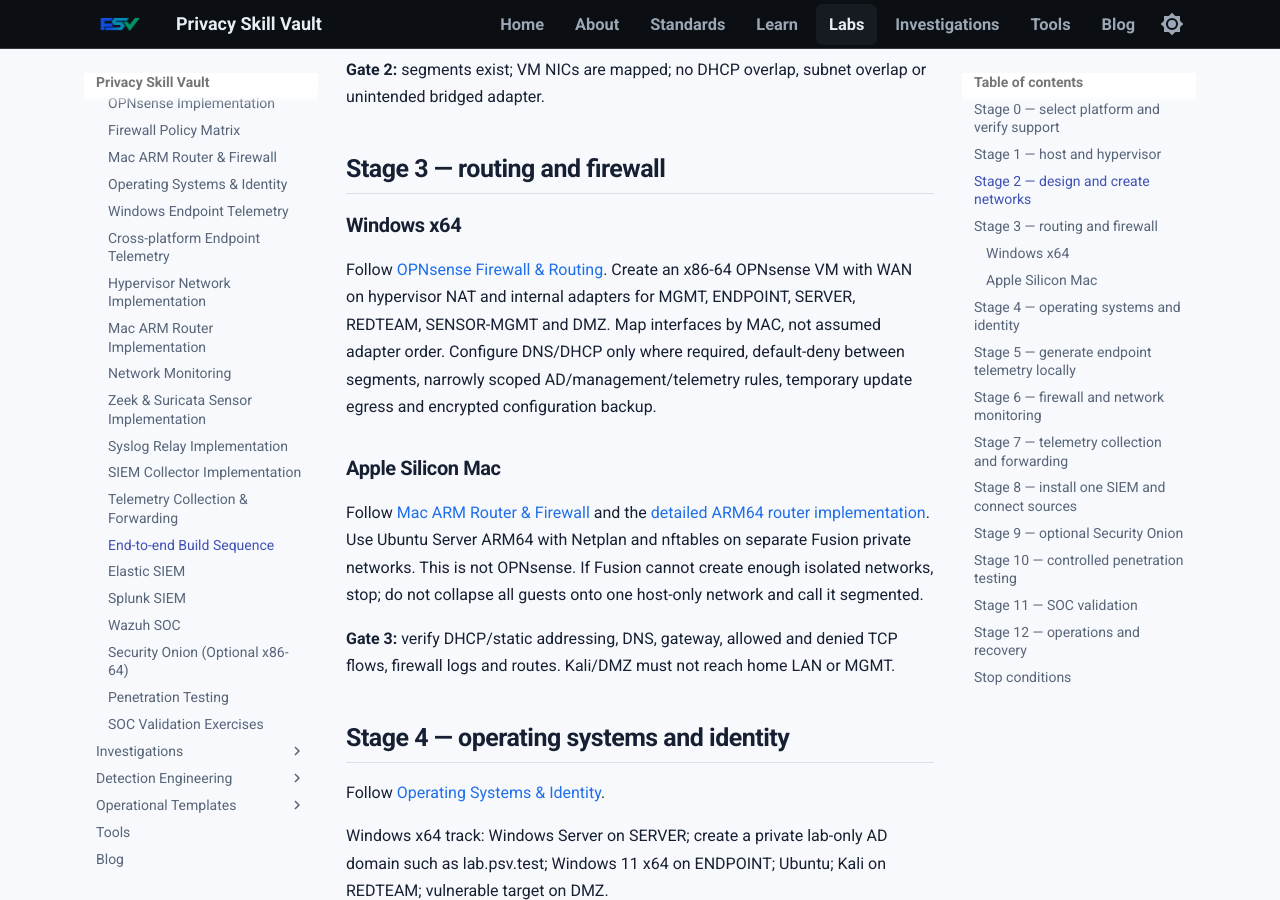
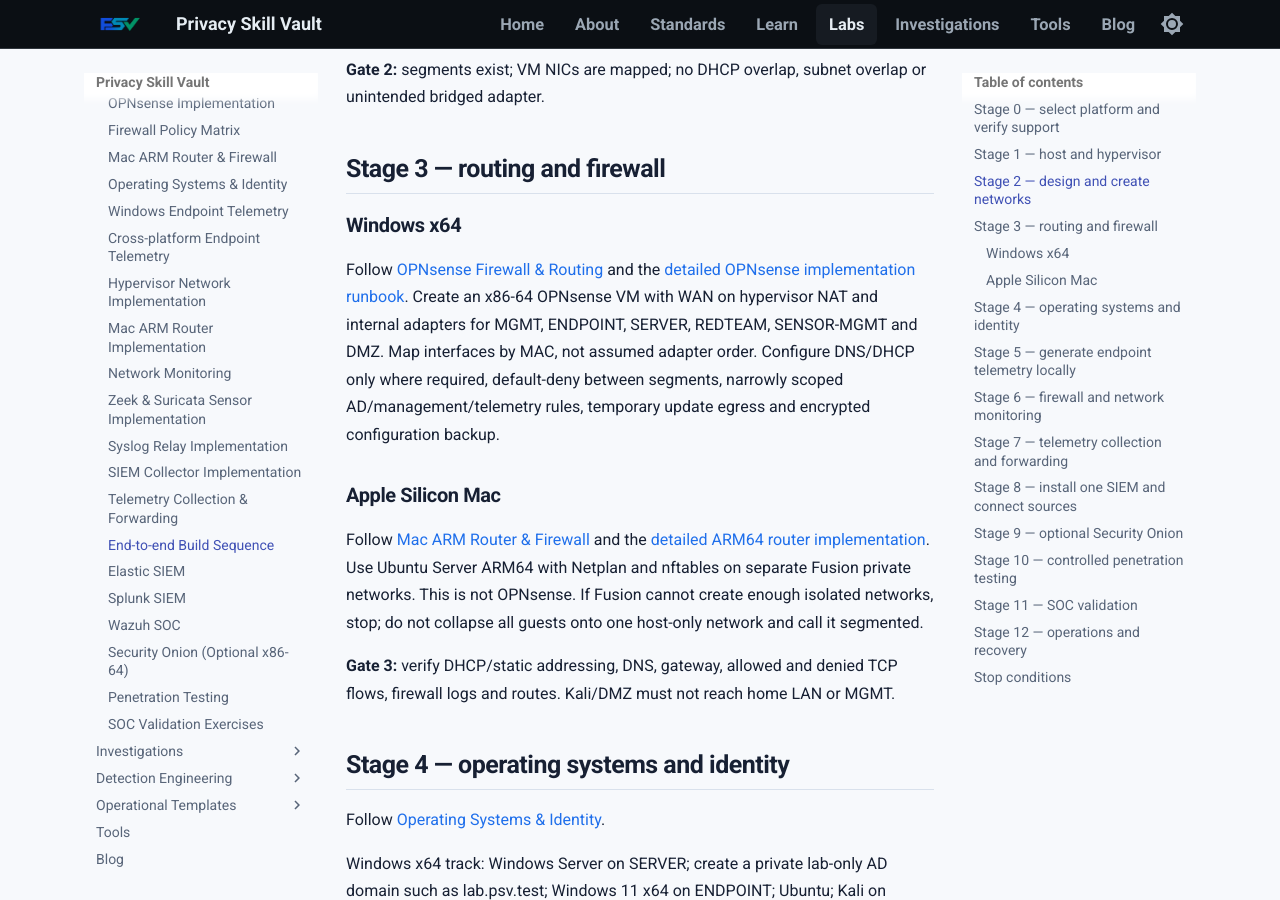
Before and after one commit to PrivacySkillVault/privacyskillvault.github.io, an MkDocs documentation site: the page built from docs/labs/build-sequence.md, in a window 1280 px wide and 900 px high, scrolled down 1781 px. Built offline with MkDocs 1.6.1 and Material for MkDocs 9.7.7, drawn with Linux system fonts in a browser that asks for light colours.

```diff
--- a/docs/labs/build-sequence.md
+++ b/docs/labs/build-sequence.md
@@ -45,7 +45,7 @@
 ## Stage 3 — routing and firewall
 
 ### Windows x64
-Follow [OPNsense Firewall & Routing](firewall-routing.md). Create an x86-64 OPNsense VM with WAN on hypervisor NAT and internal adapters for MGMT, ENDPOINT, SERVER, REDTEAM, SENSOR-MGMT and DMZ. Map interfaces by MAC, not assumed adapter order. Configure DNS/DHCP only where required, default-deny between segments, narrowly scoped AD/management/telemetry rules, temporary update egress and encrypted configuration backup.
+Follow [OPNsense Firewall & Routing](firewall-routing.md) and the [detailed OPNsense implementation runbook](opnsense-implementation.md). Create an x86-64 OPNsense VM with WAN on hypervisor NAT and internal adapters for MGMT, ENDPOINT, SERVER, REDTEAM, SENSOR-MGMT and DMZ. Map interfaces by MAC, not assumed adapter order. Configure DNS/DHCP only where required, default-deny between segments, narrowly scoped AD/management/telemetry rules, temporary update egress and encrypted configuration backup.
 
 ### Apple Silicon Mac
 Follow [Mac ARM Router & Firewall](mac-arm-routing.md) and the [detailed ARM64 router implementation](mac-arm-router-implementation.md). Use Ubuntu Server ARM64 with Netplan and nftables on separate Fusion private networks. This is not OPNsense. If Fusion cannot create enough isolated networks, stop; do not collapse all guests onto one host-only network and call it segmented.
```
